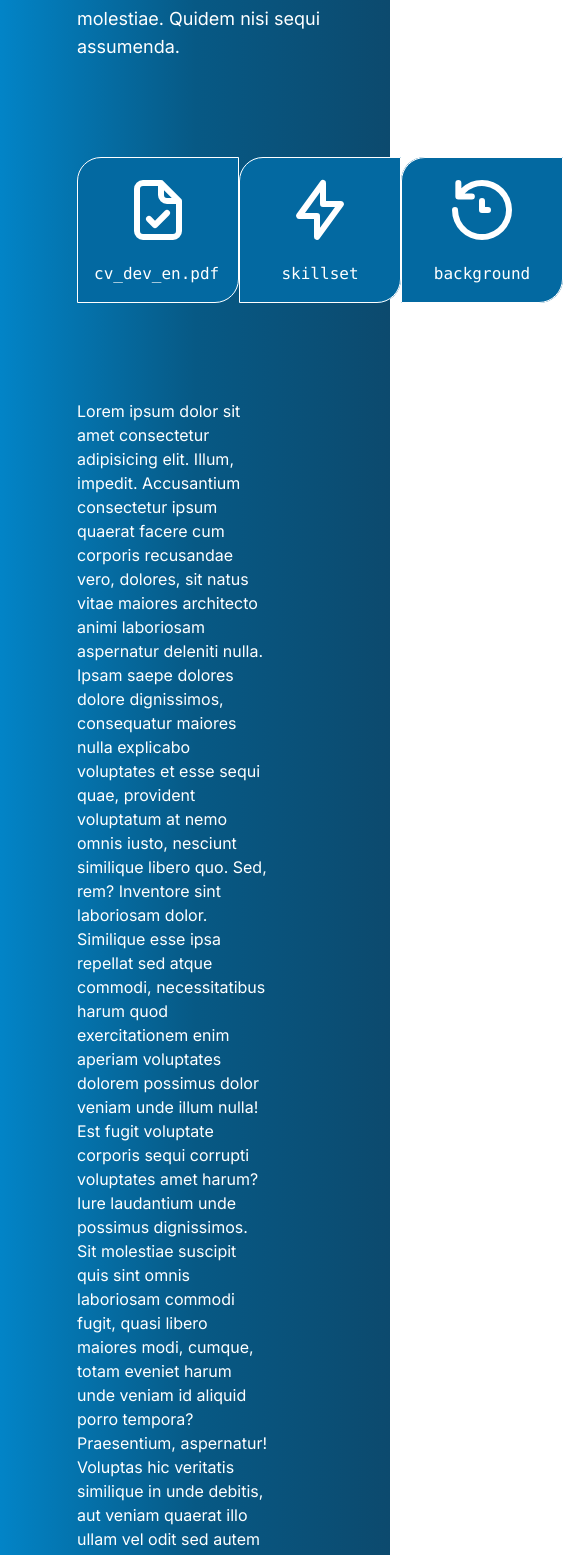
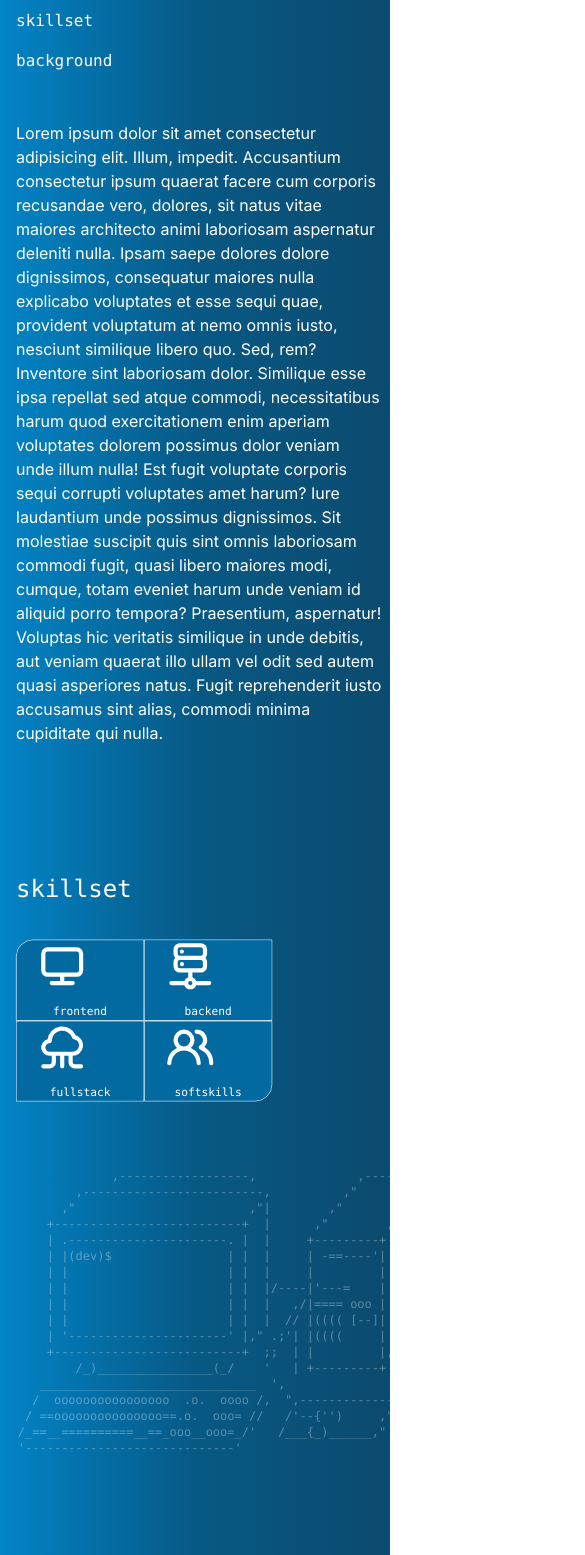
Before and after one commit to teasmade/teallen-front, a Next.js app: page /en/developer in a window 390 px wide. Shown: the part 343-1898 px from the top of the page, 585 px wide, since content can reach past the window. Built offline with nearby package versions, Linux system fonts and the light colour scheme.

Commit message:
responsive: mobile styles for dev skills card

```diff
--- a/app/[locale]/developer/page.tsx
+++ b/app/[locale]/developer/page.tsx
@@ -19,12 +19,12 @@ export default function DeveloperHome() {
   return (
     <div
       id="intro"
-      className="w-8/12 mx-auto"
+      className="lg:w-10/12 lg:mx-auto"
     >
       {/* Intro */}
       <div className="mt-8">
-        <h1 className="text-4xl font-mono font-bold">Developer Intro</h1>
-        <p className="text-lg">
+        <h1 className="lg:text-4xl font-mono font-bold">Developer Intro</h1>
+        <p className="lg:text-lg">
           Lorem ipsum dolor sit amet consectetur adipisicing elit. Officiis
           accusamus commodi deserunt, recusandae rem ea laborum molestiae.
           Quidem nisi sequi assumenda.
@@ -34,9 +34,9 @@ export default function DeveloperHome() {
       {/* Jump nav */}
       <div
         id="jump-nav"
-        className="mt-24 flex flex-row justify-around"
+        className="mt-12 xl:mt-24 flex flex-col xl:flex-row justify-center xl:gap-32"
       >
-        <div className="bg-sky-700 hover:border border-white rounded-tl-3xl rounded-br-3xl hover:scale-110 origin-top-left transition-all ease-in duration-200">
+        <div className="bg-sky-700 hover:border border-white rounded-tl-3xl rounded-br-3xl hover:scale-110 origin-top-left transition-all ease-in duration-200 hidden xl:block">
           <div className="border border-white rounded-tl-3xl rounded-br-3xl p-4 bg-sky-700 hover:bg-sky-800 hover:scale-110 hover:translate-x-2 hover:translate-y-2 origin-top-left transition-all ease-in duration-200">
             <div className="flex flex-row justify-around w-32">
               <CvSVG
@@ -47,8 +47,9 @@ export default function DeveloperHome() {
             <p className="mt-4 font-mono">cv_dev_en.pdf</p>
           </div>
         </div>
+        <p className="mt-4 font-mono xl:hidden">cv_dev_en.pdf</p>
 
-        <div className="bg-sky-700 hover:border border-white rounded-tl-3xl rounded-br-3xl hover:scale-110 origin-top-left transition-all ease-in duration-200">
+        <div className="bg-sky-700 hover:border border-white rounded-tl-3xl rounded-br-3xl hover:scale-110 origin-top-left transition-all ease-in duration-200 hidden xl:block">
           <button
             onClick={() => scrollToSection('skills-section')}
             className="border border-white rounded-tl-3xl rounded-br-3xl p-4 bg-sky-700 hover:bg-sky-800 hover:scale-110 hover:translate-x-2 hover:translate-y-2 origin-top-left transition-all ease-in duration-200"
@@ -62,8 +63,9 @@ export default function DeveloperHome() {
             <p className="mt-4 font-mono">skillset</p>
           </button>
         </div>
+        <p className="mt-4 font-mono xl:hidden">skillset</p>
 
-        <div className="bg-sky-700 hover:border border-white rounded-tl-3xl rounded-br-3xl hover:scale-110 origin-top-left transition-all ease-in duration-200">
+        <div className="bg-sky-700 hover:border border-white rounded-tl-3xl rounded-br-3xl hover:scale-110 origin-top-left transition-all ease-in duration-200 hidden xl:block">
           <button
             onClick={() => scrollToSection('history-section')}
             className="border border-white rounded-tl-3xl rounded-br-3xl p-4 bg-sky-700 hover:bg-sky-800 hover:scale-110 hover:translate-x-2 hover:translate-y-2 origin-top-left transition-all ease-in duration-200"
@@ -78,8 +80,9 @@ export default function DeveloperHome() {
           </button>
         </div>
       </div>
+      <p className="mt-4 font-mono xl:hidden">background</p>
 
-      <p className="w-48 mt-24">
+      <p className="mt-12">
         Lorem ipsum dolor sit amet consectetur adipisicing elit. Illum, impedit.
         Accusantium consectetur ipsum quaerat facere cum corporis recusandae
         vero, dolores, sit natus vitae maiores architecto animi laboriosam
@@ -101,40 +104,20 @@ export default function DeveloperHome() {
 
       <div
         id="skills-section"
-        className="my-8"
+        className="my-8 mb-72"
       >
-        <p className="text-2xl pt-32">SKILLS</p>
+        <p className="text-2xl pt-24 font-mono">skillset</p>
         <SkillDetails />
       </div>
-
-      <p className="w-48">
-        Lorem ipsum dolor sit amet consectetur adipisicing elit. Illum, impedit.
-        Accusantium consectetur ipsum quaerat facere cum corporis recusandae
-        vero, dolores, sit natus vitae maiores architecto animi laboriosam
-        aspernatur deleniti nulla. Ipsam saepe dolores dolore dignissimos,
-        consequatur maiores nulla explicabo voluptates et esse sequi quae,
-        provident voluptatum at nemo omnis iusto, nesciunt similique libero quo.
-        Sed, rem? Inventore sint laboriosam dolor. Similique esse ipsa repellat
-        sed atque commodi, necessitatibus harum quod exercitationem enim aperiam
-        voluptates dolorem possimus dolor veniam unde illum nulla! Est fugit
-        voluptate corporis sequi corrupti voluptates amet harum? Iure laudantium
-        unde possimus dignissimos. Sit molestiae suscipit quis sint omnis
-        laboriosam commodi fugit, quasi libero maiores modi, cumque, totam
-        eveniet harum unde veniam id aliquid porro tempora? Praesentium,
-        aspernatur! Voluptas hic veritatis similique in unde debitis, aut veniam
-        quaerat illo ullam vel odit sed autem quasi asperiores natus. Fugit
-        reprehenderit iusto accusamus sint alias, commodi minima cupiditate qui
-        nulla.
-      </p>
 
       <div
         id="history-section"
         className="text-2xl my-8"
       >
-        <p className="pt-32">HISTORY</p>
+        <p className="pt-12">HISTORY</p>
       </div>
 
-      <p className="w-48">
+      <p className="pb-12">
         Lorem ipsum dolor sit amet consectetur adipisicing elit. Illum, impedit.
         Accusantium consectetur ipsum quaerat facere cum corporis recusandae
         vero, dolores, sit natus vitae maiores architecto animi laboriosam
--- a/components/developer/SkillContent.tsx
+++ b/components/developer/SkillContent.tsx
@@ -6,8 +6,9 @@ export default function SkillContent({
   selectedSkill: string;
 }) {
   const containerStyle =
-    'ml-12 relative flex items-center justify-center w-full h-full';
-  const childStyle = 'absolute w-full h-full flex items-center justify-start';
+    'xl:ml-12 relative flex items-center justify-center w-full h-full';
+  const childStyle =
+    'absolute w-full h-full flex items-start xl:items-center bottom-12 xl:bottom-0 justify-start pr-12';
 
   const transition = {
     x: { type: 'spring', stiffness: 300, damping: 30 },
@@ -21,13 +22,17 @@ export default function SkillContent({
     <div className={containerStyle}>
       <AnimatePresence>
         {selectedSkill === 'initial' && (
+          <>
             <motion.pre
               key="initial"
               initial={initialAndExit}
               animate={animate}
               exit={initialAndExit}
               transition={transition}
-            className={childStyle + ' text-xl text-[#ffffff55] w-3/4'}
+              className={
+                childStyle +
+                ' text-xs md:text-sm mb-8 xl:mb-0 xl:text-xl text-[#ffffff55] xl:w-1/8 xl:block -ml-28 xl:ml-0'
+              }
             >
               {`
                      ,------------------,              ,---------,
@@ -50,6 +55,7 @@ export default function SkillContent({
         '-----------------------------'
       `}
             </motion.pre>
+          </>
         )}
         {selectedSkill === 'front' && (
           <motion.div
@@ -60,8 +66,37 @@ export default function SkillContent({
             transition={transition}
             className={childStyle}
           >
-            FRONT Lorem ipsum dolor sit amet consectetur, adipisicing elit.
-            Saepe quod molestiae dolor eum officiis.
+            <div>
+              <h2 className="text-2xl mb-4">I CAN DEV</h2>
+              <p className="mb-4">
+                I IS DEV Lorem ipsum dolor, sit amet consectetur adipisicing
+                elit. Eaque ratione sint facere, nostrum ad magnam temporibus,
+                dolore neque, magni quaerat voluptatum sequi reprehenderit qui
+                reiciendis totam ipsa quis provident voluptatem! Hic, officia!
+                Ducimus aut voluptas perspiciatis dicta corporis porro assumenda
+                quibusdam voluptatibus fuga minima libero, quis in excepturi
+                nostrum explicabo. Asperiores inventore voluptate eligendi fuga
+                eius. Sapiente nam autem consequuntur! Sequi fugit eos,
+                excepturi accusamus deleniti id unde ipsum reiciendis mollitia
+                at hic iure quibusdam distinctio nobis possimus beatae ipsa
+                perferendis natus numquam! Modi repellat nam quam in. Atque,
+                sint! Dolorem deserunt dolor ratione ipsam nobis soluta
+                voluptate possimus, odio maiores eius similique officia facilis
+                voluptates sint veritatis beatae itaque consequatur, saepe rem.
+                Natus porro reprehenderit mollitia suscipit corporis. Earum!
+                Voluptatibus, enim nisi odio maiores, eveniet ex, qui inventore
+                illo maxime sint voluptates? Reprehenderit totam repellat ex
+                aliquam aperiam rem velit dignissimos! Beatae hic eius expedita
+                ducimus. Dolorum, maxime mollitia?
+              </p>
+              <ul className="text-xl mb-4">
+                <li>HTML</li>
+                <li>CSS</li>
+                <li>JavaScript</li>
+                <li>React</li>
+                <li>Next.js</li>
+              </ul>
+            </div>
           </motion.div>
         )}
         {selectedSkill === 'back' && (
@@ -74,7 +109,13 @@ export default function SkillContent({
             className={childStyle}
           >
             BACK Lorem ipsum dolor sit amet consectetur, adipisicing elit. Saepe
-            quod molestiae dolor eum officiis.
+            quod molestiae dolor eum officiis. BACK Lorem ipsum dolor sit amet
+            consectetur, adipisicing elit. Saepe quod molestiae dolor eum
+            officiis. BACK Lorem ipsum dolor sit amet consectetur, adipisicing
+            elit. Saepe quod molestiae dolor eum officiis. BACK Lorem ipsum
+            dolor sit amet consectetur, adipisicing elit. Saepe quod molestiae
+            dolor eum officiis. BACK Lorem ipsum dolor sit amet consectetur,
+            adipisicing elit. Saepe quod molestiae dolor eum officiis.
           </motion.div>
         )}
         {selectedSkill === 'full' && (
@@ -87,7 +128,13 @@ export default function SkillContent({
             className={childStyle}
           >
             FULL Lorem ipsum dolor sit amet consectetur, adipisicing elit. Saepe
-            quod molestiae dolor eum officiis.
+            quod molestiae dolor eum officiis. FULL Lorem ipsum dolor sit amet
+            consectetur, adipisicing elit. Saepe quod molestiae dolor eum
+            officiis. FULL Lorem ipsum dolor sit amet consectetur, adipisicing
+            elit. Saepe quod molestiae dolor eum officiis. FULL Lorem ipsum
+            dolor sit amet consectetur, adipisicing elit. Saepe quod molestiae
+            dolor eum officiis. FULL Lorem ipsum dolor sit amet consectetur,
+            adipisicing elit. Saepe quod molestiae dolor eum officiis.
           </motion.div>
         )}
         {selectedSkill === 'soft' && (
@@ -100,7 +147,13 @@ export default function SkillContent({
             className={childStyle}
           >
             SOFT Lorem ipsum dolor sit amet consectetur, adipisicing elit. Saepe
-            quod molestiae dolor eum officiis.
+            quod molestiae dolor eum officiis. SOFT Lorem ipsum dolor sit amet
+            consectetur, adipisicing elit. Saepe quod molestiae dolor eum
+            officiis. SOFT Lorem ipsum dolor sit amet consectetur, adipisicing
+            elit. Saepe quod molestiae dolor eum officiis. SOFT Lorem ipsum
+            dolor sit amet consectetur, adipisicing elit. Saepe quod molestiae
+            dolor eum officiis. SOFT Lorem ipsum dolor sit amet consectetur,
+            adipisicing elit. Saepe quod molestiae dolor eum officiis.
           </motion.div>
         )}
       </AnimatePresence>
--- a/components/developer/SkillDetails.tsx
+++ b/components/developer/SkillDetails.tsx
@@ -21,20 +21,20 @@ export default function SkillDetails() {
 
   return (
     <>
-      <div className="flex flex-row">
+      <div className="flex flex-col items-start xl:items-stretch xl:flex-row">
         {/* Sidebar */}
-        <div className="flex flex-col">
+        <div className="flex flex-row flex-wrap sm:flex-nowrap xl:flex-col xl:gap-0 origin-left scale-[0.7] sm:scale-[0.8] md:scale-[0.9] xl:scale-100">
           {/* Btn-Front */}
           <div
             className={
-              'w-fit border-t border-r border-l hover:border-b border-white rounded-tl-3xl hover:scale-110 origin-top-left transition-scale ease-in duration-200' +
+              'w-fit border-t border-r border-l hover:border-b border-b xl:border-b-0 border-white rounded-tl-3xl hover:scale-110 origin-top xl:origin-top-left transition-scale ease-in duration-200 basis-6/12' +
               (selectedSection === 'front' ? ' bg-sky-500' : ' bg-sky-700')
             }
           >
             <button
               onClick={() => onSelectSection('front')}
               className={
-                `border-t border-l border-r border-b border-transparent hover:border-white hover:rounded-br-3xl rounded-tl-3xl p-4 hover:bg-sky-800 hover:scale-110 hover:translate-x-2 hover:translate-y-2 origin-top-left transition-scale ease-in duration-200` +
+                `w-full border-t border-l border-r border-b border-transparent hover:border-white hover:rounded-br-3xl rounded-tl-3xl sm:p-2 xl:p-4 hover:bg-sky-800 hover:scale-110 xl:hover:translate-x-2 hover:translate-y-2 origin-top xl:origin-top-left transition-scale ease-in duration-200` +
                 (selectedSection === 'front' ? ' bg-sky-500' : ' bg-sky-700')
               }
             >
@@ -51,14 +51,14 @@ export default function SkillDetails() {
           {/* Btn-Back */}
           <div
             className={
-              'w-fit border-l border-r border-t hover:border-b border-white hover:scale-110 origin-top-left transition-scale ease-in duration-200' +
+              'w-fit border-l border-r border-t hover:border-b border-b xl:border-b-0 border-white hover:scale-110 origin-top xl:origin-top-left transition-scale ease-in duration-200 basis-6/12' +
               (selectedSection === 'back' ? ' bg-sky-500' : ' bg-sky-700')
             }
           >
             <button
               onClick={() => onSelectSection('back')}
               className={
-                'border-l border-r border-t hover:border-b border-transparent hover:border-white hover:rounded-br-3xl p-4 hover:bg-sky-800 hover:scale-110 hover:translate-x-2 hover:translate-y-2 origin-top-left transition-scale ease-in duration-200' +
+                'w-full border-l border-r border-t hover:border-b border-transparent hover:border-white hover:rounded-br-3xl sm:p-2 xl:p-4 hover:bg-sky-800 hover:scale-110 xl:hover:translate-x-2 hover:translate-y-2 origin-top xl:origin-top-left transition-scale ease-in duration-200' +
                 (selectedSection === 'back' ? ' bg-sky-500' : ' bg-sky-700')
               }
             >
@@ -75,14 +75,14 @@ export default function SkillDetails() {
           {/* Btn-Full */}
           <div
             className={
-              'w-fit border-l border-r border-t hover:border-b border-white hover:scale-110 origin-top-left transition-scale ease-in duration-200' +
+              'w-fit border-l border-r border-t hover:border-b border-b xl:border-b-0 border-white hover:scale-110 origin-top xl:origin-top-left transition-scale ease-in duration-200 basis-6/12' +
               (selectedSection === 'full' ? ' bg-sky-500' : ' bg-sky-700')
             }
           >
             <button
               onClick={() => onSelectSection('full')}
               className={
-                'border-l border-r border-t hover:border-b border-transparent hover:border-white hover:rounded-br-3xl p-4 hover:bg-sky-800 hover:scale-110 hover:translate-x-2 hover:translate-y-2 origin-top-left transition-scale ease-in duration-200' +
+                'w-full border-l border-r border-t hover:border-b border-transparent hover:border-white hover:rounded-br-3xl sm:p-2 xl:p-4 hover:bg-sky-800 hover:scale-110 xl:hover:translate-x-2 hover:translate-y-2 origin-top xl:origin-top-left transition-scale ease-in duration-200' +
                 (selectedSection === 'full' ? ' bg-sky-500' : ' bg-sky-700')
               }
             >
@@ -99,14 +99,14 @@ export default function SkillDetails() {
           {/* Btn-Soft */}
           <div
             className={
-              'w-fit border-t border-l border-r border-b border-white border-b hover:scale-110 origin-top-left transition-scale ease-in duration-200' +
+              'w-fit border-t border-l border-r border-b border-white border-b hover:scale-110 origin-top xl:origin-top-left transition-scale ease-in duration-200 basis-6/12 rounded-br-3xl xl:rounded-br-none' +
               (selectedSection === 'soft' ? ' bg-sky-500' : ' bg-sky-700')
             }
           >
             <button
               onClick={() => onSelectSection('soft')}
               className={
-                'border-t border-l border-r hover:border-b border-transparent hover:border-white p-4 hover:bg-sky-800 hover:scale-110 hover:translate-x-2 hover:translate-y-2 hover:rounded-br-3xl origin-top-left transition-scale ease-in duration-200' +
+                'w-full border-t border-l border-r hover:border-b border-transparent hover:border-white sm:p-2 xl:p-4 hover:bg-sky-800 hover:scale-110 xl:hover:translate-x-2 hover:translate-y-2 hover:rounded-br-3xl origin-top xl:origin-top-left transition-scale ease-in duration-200 rounded-br-3xl xl:rounded-br-none' +
                 (selectedSection === 'soft' ? ' bg-sky-500' : ' bg-sky-700')
               }
             >
@@ -122,7 +122,7 @@ export default function SkillDetails() {
         </div>
 
         {/* Content */}
-        <div className="w-full border-r border-t border-b rounded-br-3xl flex flex-row items-center justify-center">
+        <div className="mt-24 border-none xl:border-solid xl:mt-0 w-full h-80 xl:h-auto border-r border-t border-b rounded-br-3xl flex flex-row items-center justify-center">
           <SkillContent selectedSkill={selectedSection} />
         </div>
       </div>
```
Lines whose indentation alone changed are shown as unchanged.
